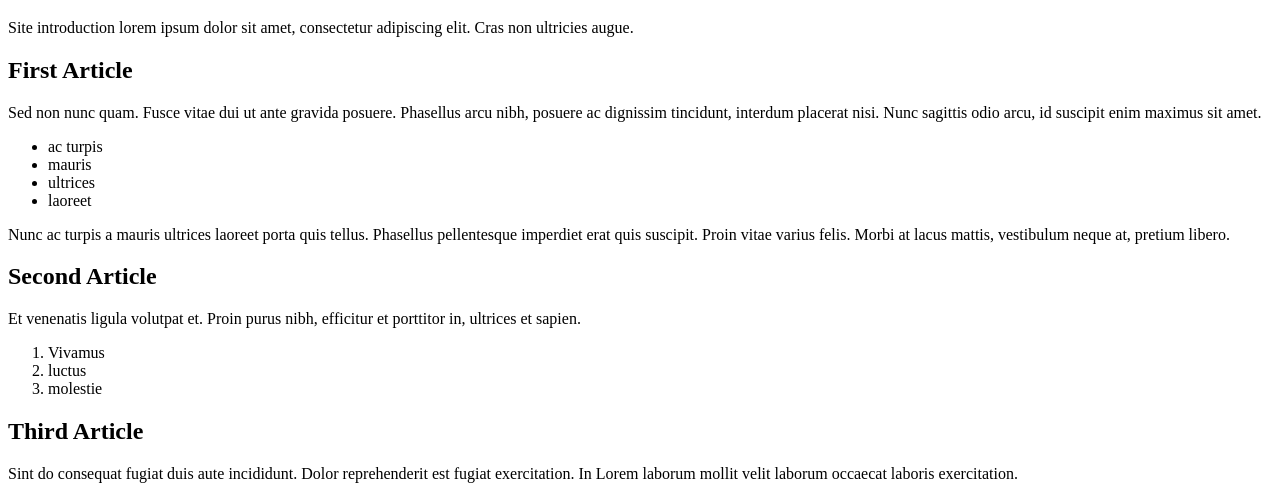
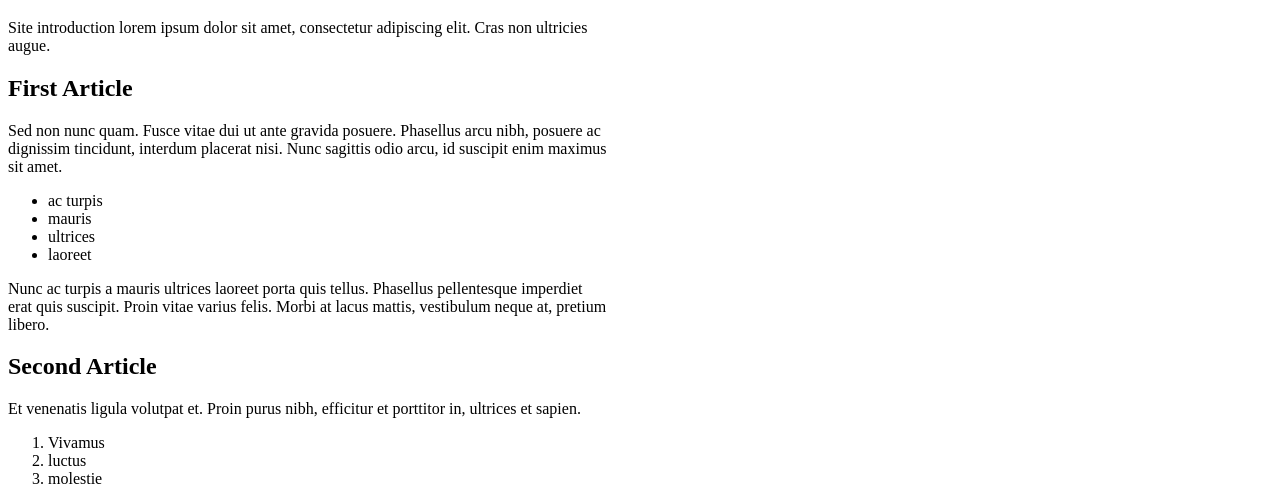
Before and after one commit to PatrickMayoMoran/ls202, a plain HTML site: page 1_lesson/css_selectors_practice_problems.html in a window 1280 px wide. Shown: the part 267-763 px from the top of the page. Drawn offline with Linux system fonts and the light colour scheme.

Commit message:
Change body width to 600 px

```diff
--- a/1_lesson/css_selectors_practice_problems.html
+++ b/1_lesson/css_selectors_practice_problems.html
@@ -4,7 +4,9 @@
     <title>CSS Selectors</title>
     <meta charset="utf-8">
     <style>
-      /* Make all your changes here */
+      body {
+        width: 600px;
+      }
     </style>
   </head>
   <body>
```
